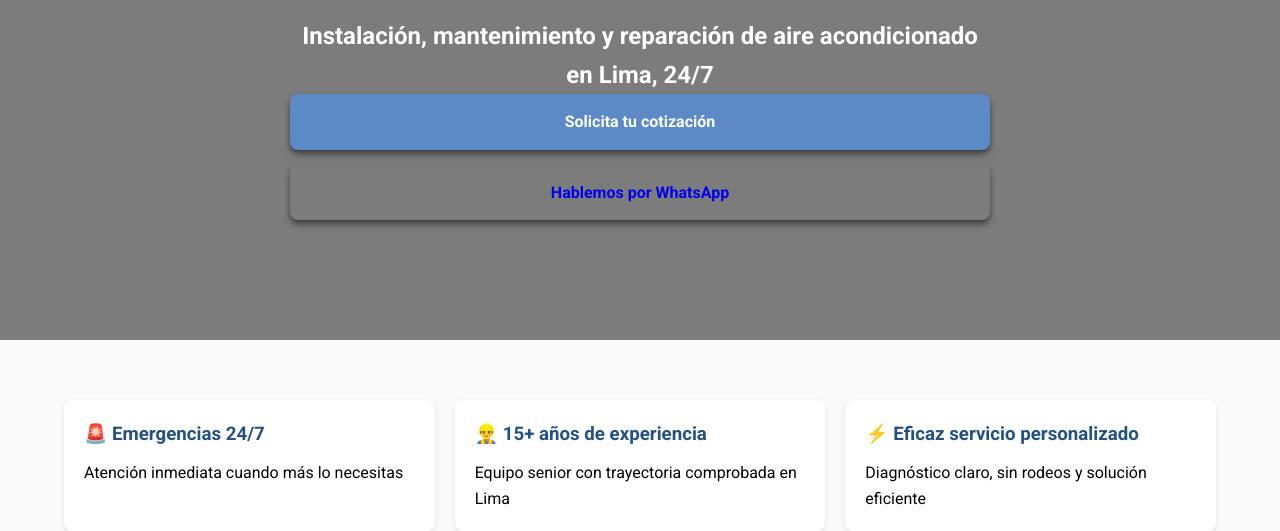
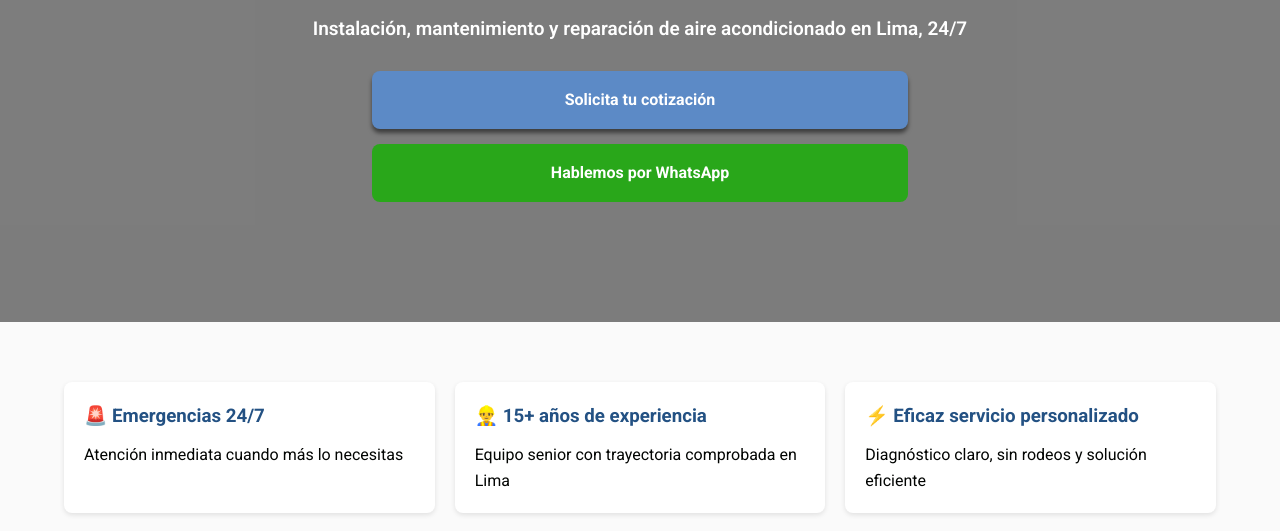
Before and after one commit to nemgf/fice, a plain HTML site: page index.html in a window 1280 px wide. Shown: the part 284-815 px from the top of the page. Drawn offline with Linux system fonts and the light colour scheme.

Commit message:
Update style.css
style edit 7

```diff
--- a/style.css
+++ b/style.css
@@ -79,16 +79,17 @@ body {
   margin: 0 auto;
 }
 
-.hero h1 {
+.hero-title {
   font-size: 32px;
   font-weight: 700;
-  line-height: 1.5;
+  line-height: 48px;
   margin-bottom: 20px;
 }
 
-.hero p {
+.hero-subtitle {
   font-size: 19px;
-  font-weight: 500;
+  font-weight: 600;
+  line-height: 24px;
   margin-bottom: 30px;
 }
 
@@ -96,33 +97,45 @@ body {
   display: flex;
   flex-direction: column;
   gap: 15px;
+  align-items: center;
 }
 
-.hero-buttons .btn {
-  padding: 15px;
+.btn {
+  display: flex;
+  align-items: center;
+  justify-content: center;
+  font-family: 'Roboto', sans-serif;
   font-weight: 700;
   border-radius: 8px;
   text-align: center;
   text-decoration: none;
   transition: background 0.3s;
-  box-shadow: 0 4px 6px rgba(0,0,0,0.5);
 }
 
-.btn.primary {
+.hero-btn {
+  width: 536px;
+  height: 58px;
+  font-size: 16px;
+  line-height: 24px;
+  letter-spacing: 0;
+}
+
+.hero-btn.primary {
   background: #5C8AC6;
   color: #fff;
+  box-shadow: 0px 4.06px 4.06px rgba(0,0,0,0.5);
 }
 
-.btn.primary:hover {
+.hero-btn.primary:hover {
   background: #3f6daa;
 }
 
-.btn.success {
+.hero-btn.whatsapp {
   background: #29A71A;
   color: #fff;
 }
 
-.btn.success:hover {
+.hero-btn.whatsapp:hover {
   background: #187513;
 }
 
```
